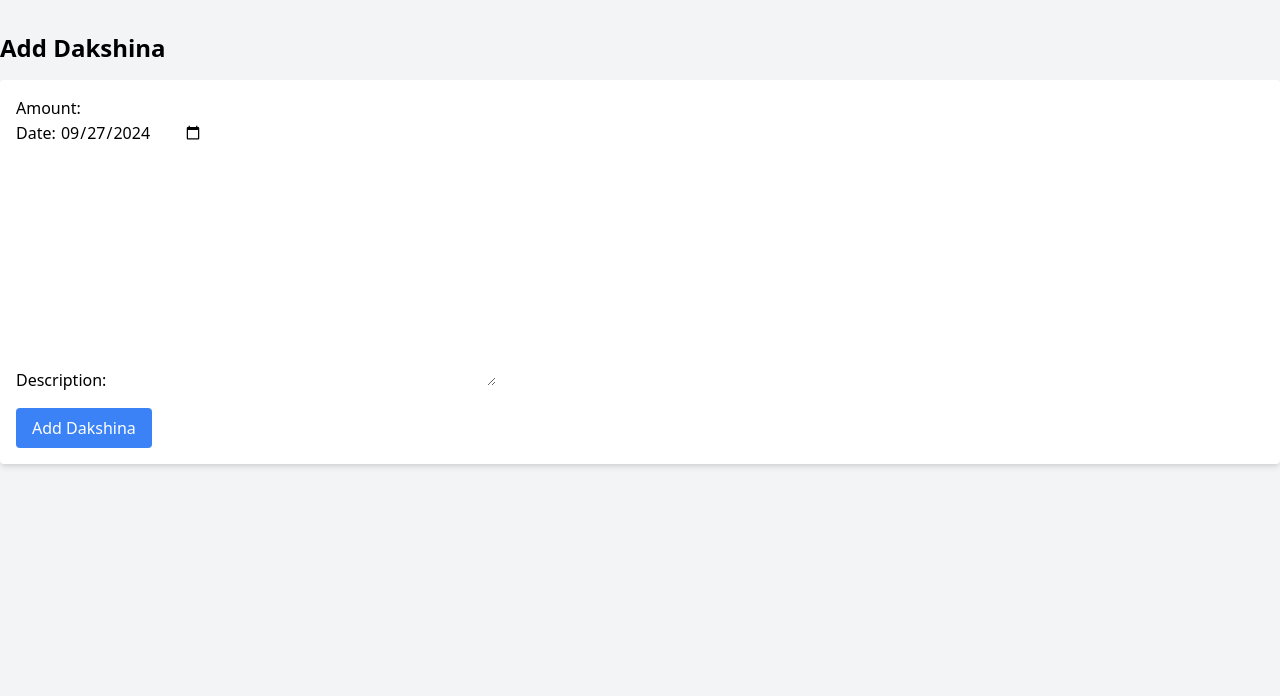
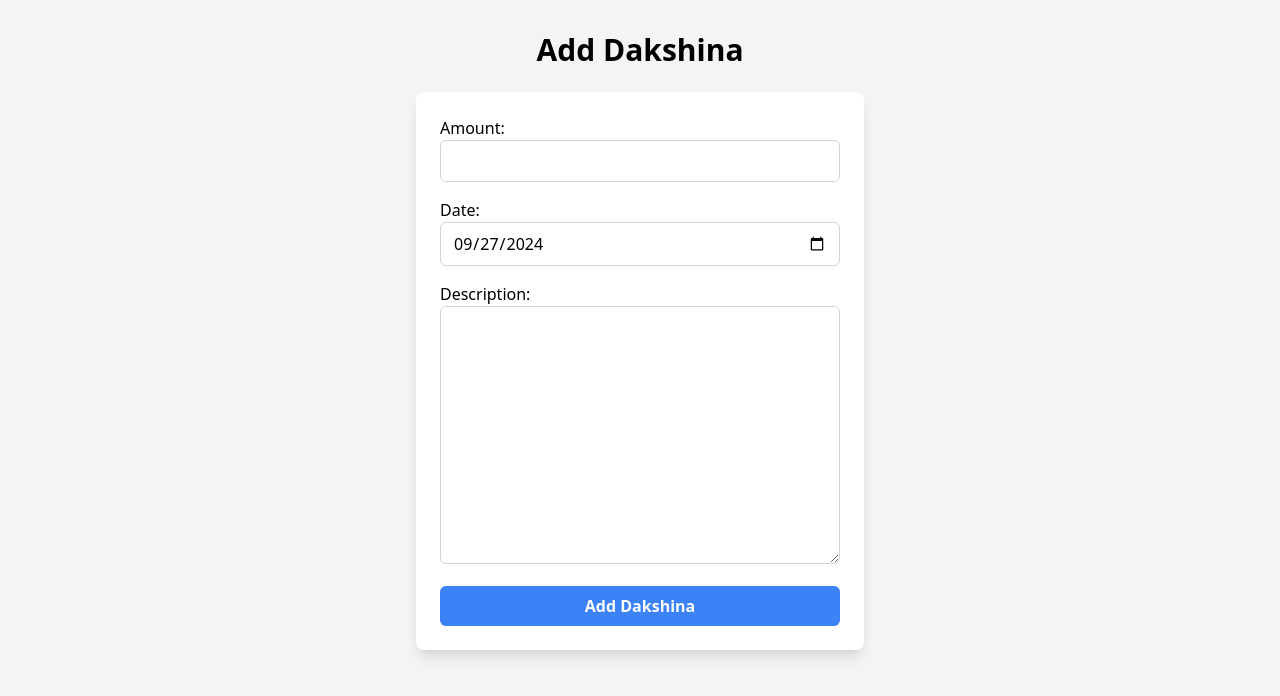
Before and after one commit to AenishShrestha/Dakshina-Tracker, a Django app: page /add/ in a window 1280 px wide. Shown: the part 64-760 px from the top of the page. Run offline with Django 5.2, Linux system fonts and the light colour scheme; the visitor is signed in with stand-in values (Sample User, id 1); some libraries are stand-ins or nearby versions.

Commit message:
Update add_dakshina.html

```diff
--- a/tracker/templates/tracker/add_dakshina.html
+++ b/tracker/templates/tracker/add_dakshina.html
@@ -1,12 +1,24 @@
 {% extends 'tracker/base.html' %}
+{% load widget_tweaks %}
 
 {% block content %}
-<h2 class="text-2xl font-bold mb-4">Add Dakshina</h2>
-<div class="bg-white shadow-md rounded p-4">
+<h2 class="text-3xl font-bold mb-6 text-center">Add Dakshina</h2>
+<div class="max-w-md mx-auto bg-white shadow-lg rounded-lg p-6">
     <form method="post">
         {% csrf_token %}
-        {{ form.as_p }}
-        <button type="submit" class="bg-blue-500 hover:bg-blue-600 text-white px-4 py-2 rounded mt-4">Add Dakshina</button>
+        {% for field in form %}
+            <div class="mb-4">
+                {{ field.label_tag }}
+                {% render_field field class="w-full px-3 py-2 border border-gray-300 rounded-md focus:outline-none focus:ring-2 focus:ring-blue-500" %}
+                {% if field.help_text %}
+                    <small class="text-gray-600">{{ field.help_text }}</small>
+                {% endif %}
+                {% for error in field.errors %}
+                    <p class="text-red-500 text-sm mt-1">{{ error }}</p>
+                {% endfor %}
+            </div>
+        {% endfor %}
+        <button type="submit" class="w-full bg-blue-500 hover:bg-blue-600 text-white font-semibold py-2 rounded-md transition duration-200">Add Dakshina</button>
     </form>
 </div>
 {% endblock %}
```
